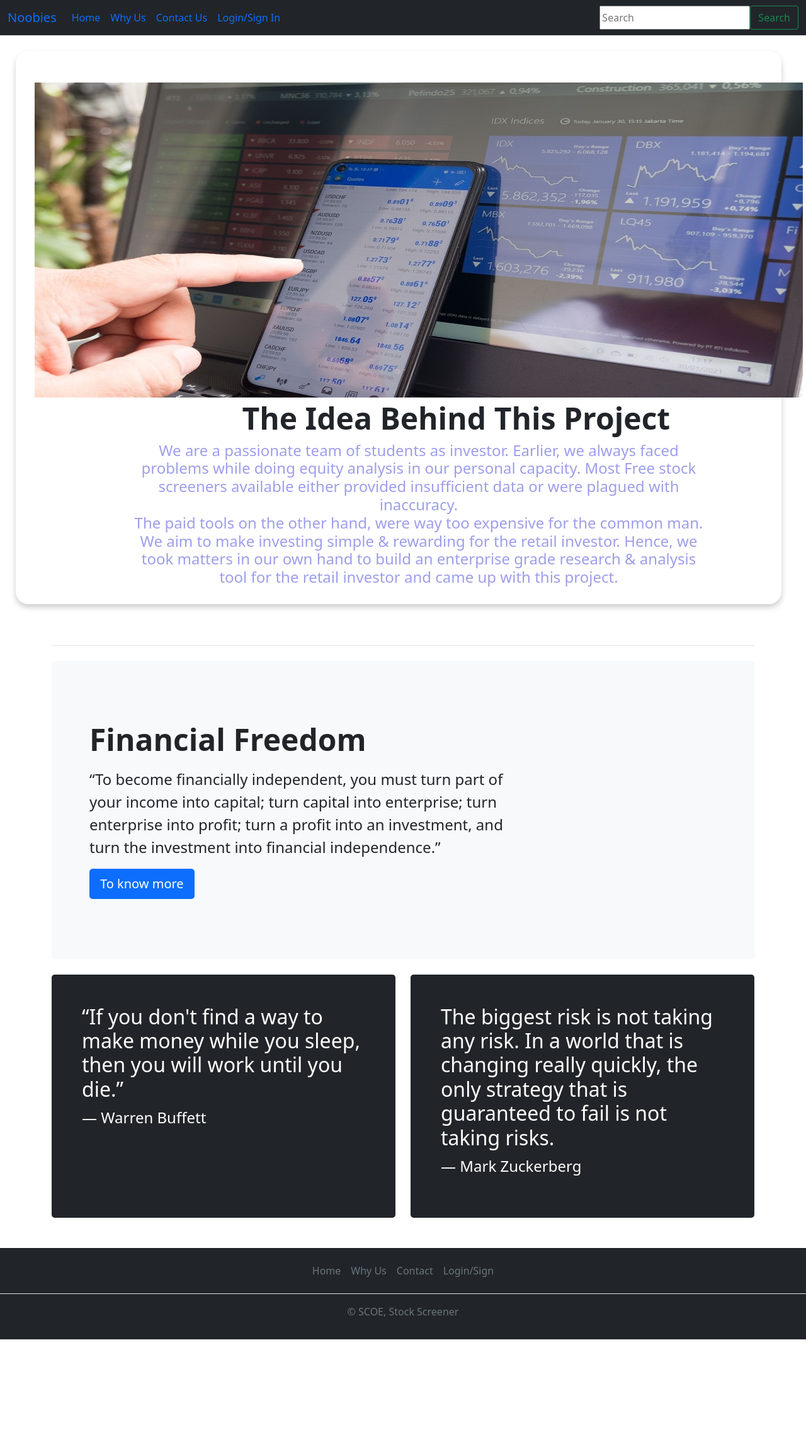
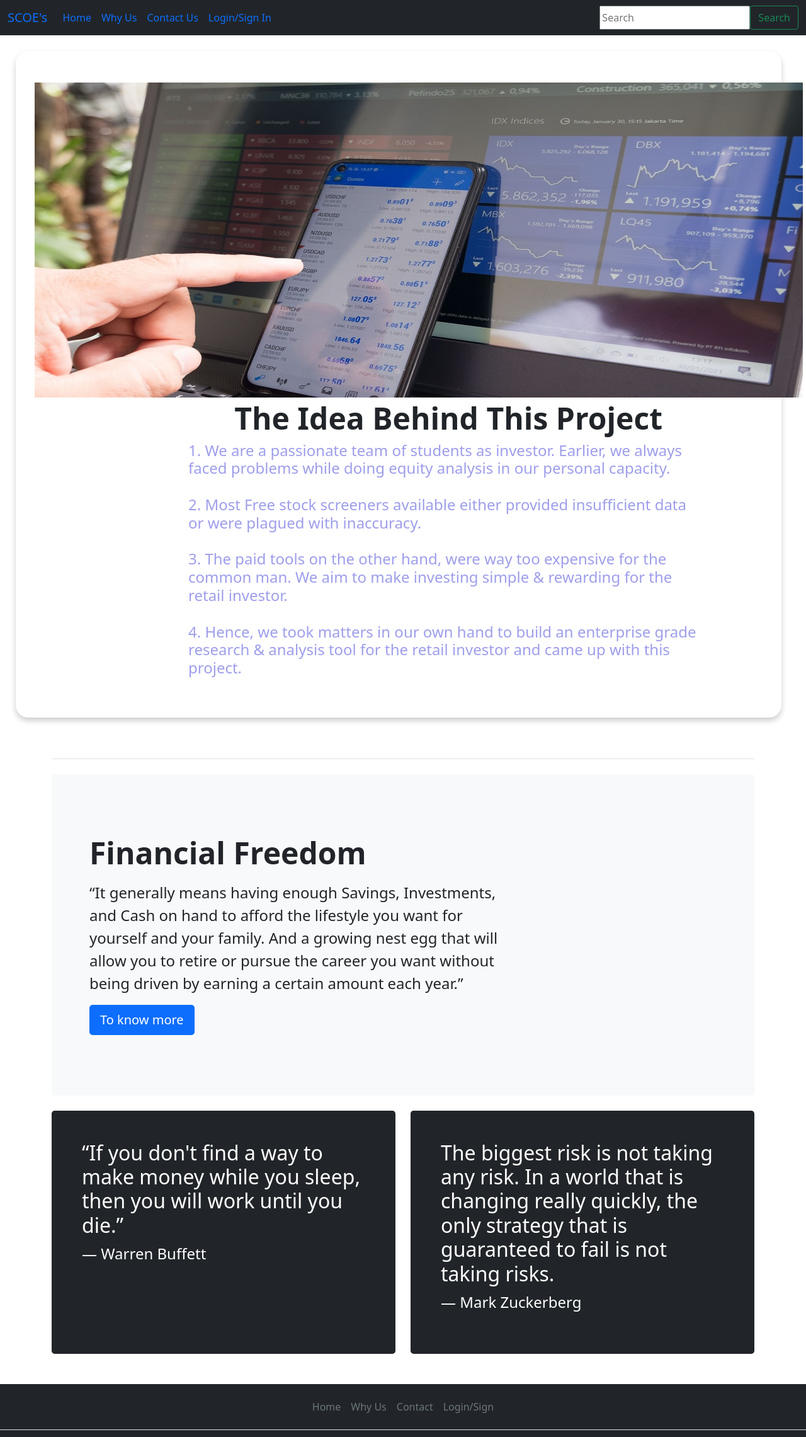
Before and after one commit to jatint1203/Stock_Price_Prediction, a Django app: page /about in a window 1280 px wide. Shown: the top 2281 px of the page at 63% size. Before the commit the page ends 2126 px from the top, so only its background shows below. Run offline with Django 4.2, Linux system fonts and the light colour scheme.

Commit message:
Full Project

```diff
--- a/stock_price/price_prediction/templates/about.html
+++ b/stock_price/price_prediction/templates/about.html
@@ -220,16 +220,18 @@
         <div>
           <img class="d-block mx-auto mb-1" src="\static\img\1.jpg" width="1220" height="500">
 
-          <h1 class="display-5 fw-bold" style="margin-left: 27%; margin: top 8px;">The Idea Behind This Project</h1>
+          <h1 class="display-5 fw-bold" style="margin-left: 26%; margin: top 9px;">The Idea Behind This Project</h1>
 
-          <div class="col-lg-9 mx-auto" style="margin-left: 12%; color:rgb(158, 158, 235);" align="center" >
-            <h4>We are a passionate team of students as investor. Earlier, we always faced problems
-              while doing equity analysis in our personal capacity. Most Free stock screeners available either provided
-              insufficient data or were plagued with inaccuracy.<br>
-              The paid tools on the other hand, were way too expensive for the common man. We aim to make
-              investing simple & rewarding for the retail investor. Hence, we took matters in our own hand to build an
+          <div class="col-md-8 fs-4" style="margin-left: 20%; color:rgb(158, 158, 235);">
+            <h4>1. We are a passionate team of students as investor. Earlier, we always faced problems
+              while doing equity analysis in our personal capacity. <br> <br>
+              2. Most Free stock screeners available either provided
+              insufficient data or were plagued with inaccuracy.<br> <br>
+              3. The paid tools on the other hand, were way too expensive for the common man. We aim to make
+              investing simple & rewarding for the retail investor. <br> <br>
+              4. Hence, we took matters in our own hand to build an
               enterprise grade research & analysis tool for the retail investor and came up with this project.</h4>
-
+            <br>
           </div>
         </div>
       </div>
@@ -251,11 +253,9 @@
           <div class="container-fluid py-5">
             <h1 class="display-5 fw-bold">Financial Freedom</h1>
             <p class="col-md-8 fs-4">
-              <p class="col-md-8 fs-4">“To become financially independent, you must turn part of your income into
-                capital;
-                turn capital into enterprise; turn enterprise into profit; turn a profit into an investment, and turn
-                the
-                investment into financial independence.”
+            <p class="col-md-8 fs-4">“It generally means having enough Savings, Investments, and Cash on hand to afford
+              the lifestyle you want for yourself and your family. And a growing nest egg that will allow you to retire
+              or pursue the career you want without being driven by earning a certain amount each year.”
             </p>
             <a href="https://moneyfit.org/blog/financial-freedom-means" target="_blank">
               <button class="btn btn-primary btn-lg" type="button">To know more</button>
--- a/stock_price/price_prediction/templates/base.html
+++ b/stock_price/price_prediction/templates/base.html
@@ -27,7 +27,7 @@
 
 <nav class="navbar navbar-expand-lg navbar-darak bg-dark">
         <div class="container-fluid">
-            <a class="navbar-brand" href="#">Noobies</a>
+            <a class="navbar-brand" href="https://engineering.saraswatikharghar.edu.in/" target="_blank">SCOE's</a>
             <button class="navbar-toggler" type="button" data-bs-toggle="collapse"
                 data-bs-target="#navbarSupportedContent" aria-controls="navbarSupportedContent" aria-expanded="false"
                 aria-label="Toggle navigation">
--- a/stock_price/price_prediction/templates/prediction.html
+++ b/stock_price/price_prediction/templates/prediction.html
@@ -51,7 +51,7 @@
     </div>
 
     <div
-        style="width: 99%; height: 160px; background-color: #4018f0; margin: top 30px; border-radius:15px; ">
+        style="width: 99%;  background-color: #4018f0; margin: top 30px; border-radius:15px; ">
         <center>
             <h1 style="color: rgb(251, 251, 253);">
                 {% for data in prediction_price %}
--- a/stock_price/price_prediction/views.py
+++ b/stock_price/price_prediction/views.py
@@ -8,6 +8,9 @@
 from django.views.decorators.csrf import csrf_exempt
 import numpy as np
 
+import warnings
+warnings.filterwarnings("ignore")
+
 import matplotlib.pyplot as plt
 import pandas as pd
 import json
@@ -54,7 +57,7 @@
     closed_data=df_reverse['close']
     closed_data= np.array(closed_data.to_numpy()) #Converting into numpy array
     closed_data = list(closed_data) # converting to list to add comma between
-    close = df.iloc[0,4]
+    close = float("{:.2f}".format(df.iloc[0,4])) #Eliminates number after decimals
     Stock_graph()
 
     equity_data=[{"date": df.iloc[0,0], "open": df.iloc[0,1], "high":df.iloc[0,2],
@@ -68,17 +71,22 @@
 
 def Stock_graph():
 
-
-    plt.plot(df_reverse['close'],color="green", label="Stock Price")
+    plot_graph = pd.read_csv(f'https://www.alphavantage.co/query?function=TIME_SERIES_DAILY&symbol={for_date_function_stock_graph}.BSE&datatype=csv&apikey=7KYND1T0YGSM56O8',parse_dates=True, index_col=0)
+    print("plot_graph")
+
+    print(plot_graph)
+
+    plt.plot(plot_graph['close'],color="green", label="Stock Price")
     plt.title(f"{equity_name} Share Price")
     plt.xlabel("Time")
+    plt.xticks(rotation =60)
     plt.ylabel("Closing Price" )
     plt.savefig(r'D:\ML Project\stock_price\price_prediction\static\img\Graph_images\closed_graph.png',dpi=900,facecolor='beige', bbox_inches="tight",pad_inches=0.3, transparent=True)
     plt.close()
 
     plt.bar(df_reverse.index,df_reverse ['volume'],color="blue", label="Predicted Price")
     plt.title(f"{equity_name} Share Volume Trade")
-    plt.xlabel("Time")
+    plt.xlabel("Quantity")
     plt.ylabel("Volume Traded")
     plt.savefig(r'D:\ML Project\stock_price\price_prediction\static\img\Graph_images\volume_graph.png',dpi=900,facecolor='beige', bbox_inches="tight",pad_inches=0.3, transparent=True)
     plt.close()
@@ -99,7 +107,7 @@
 
 
 def prediction(request):
-    print(value, equity_name)
+    print(value, equity_name, close)
     prediction_price1 = [{'prediction_price' : prediction_price,'comapny_code': value, 'comapny_name' : equity_name, 'close_price':close}]
     return render(request, 'prediction.html', {'prediction_price': prediction_price1})
 
@@ -112,7 +120,7 @@
 @csrf_exempt
 def stock_name(request):
 
-    global name1, value, data_code, data_name, data_overview, equity_name
+    global name1, value, data_code, data_name, data_overview, equity_name, for_date_function_stock_graph
     if request.method == 'GET':
         return HttpResponse("THis is get method")
         pass
@@ -2768,6 +2776,7 @@
         }
 
         print(name[0])
+        for_date_function_stock_graph = name[0]
 
         try:
 
@@ -2790,7 +2799,6 @@
 
             data_code = pd.read_csv(f'https://www.alphavantage.co/query?function=TIME_SERIES_DAILY&symbol={name[0]}.BSE&datatype=csv&apikey=7KYND1T0YGSM56O8')
             # print(data_code)
-            data_overview=pd.read_json('https://www.alphavantage.co/query?function=OVERVIEW&symbol={name[0]}.BSE&apikey=7KYND1T0YGSM56O8')
             # print(data_overview)
             return HttpResponse(value)  # Sending company name
 
@@ -2801,7 +2809,5 @@
 
             data_name = pd.read_csv(f'https://www.alphavantage.co/query?function=TIME_SERIES_DAILY&symbol={name1}.BSE&datatype=csv&apikey=7KYND1T0YGSM56O8')
             # print(data_name)
-            data_overview=pd.read_json('https://www.alphavantage.co/query?function=OVERVIEW&symbol={name[0]}.BSE&apikey=7KYND1T0YGSM56O8')
-
 
             return HttpResponse(name1)  # SEnding Company code
```
Also changed, not shown: stock_price/price_prediction/templates/stock_info.html (+14 -8 lines), stock_price/price_prediction/utils.py (+23 -11 lines), stock_price/price_prediction/static/img/Graph_images/closed_graph.png, stock_price/price_prediction/static/img/Graph_images/graph_actual.png, stock_price/price_prediction/static/img/Graph_images/predicted_graph.png, stock_price/price_prediction/static/img/Graph_images/prediction_actual_graph.png, stock_price/price_prediction/static/img/Graph_images/volume_graph.png. Lines whose indentation alone changed are shown as unchanged.
